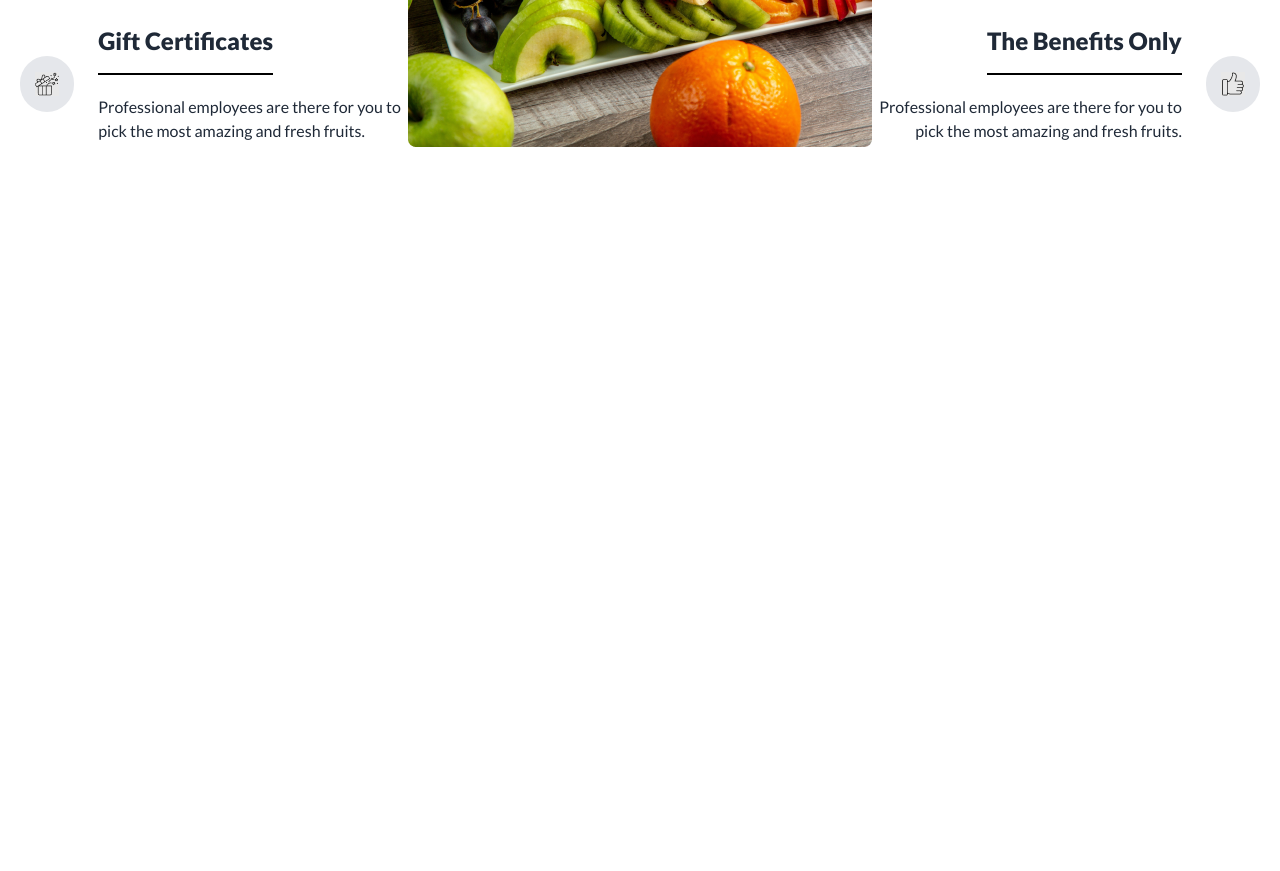
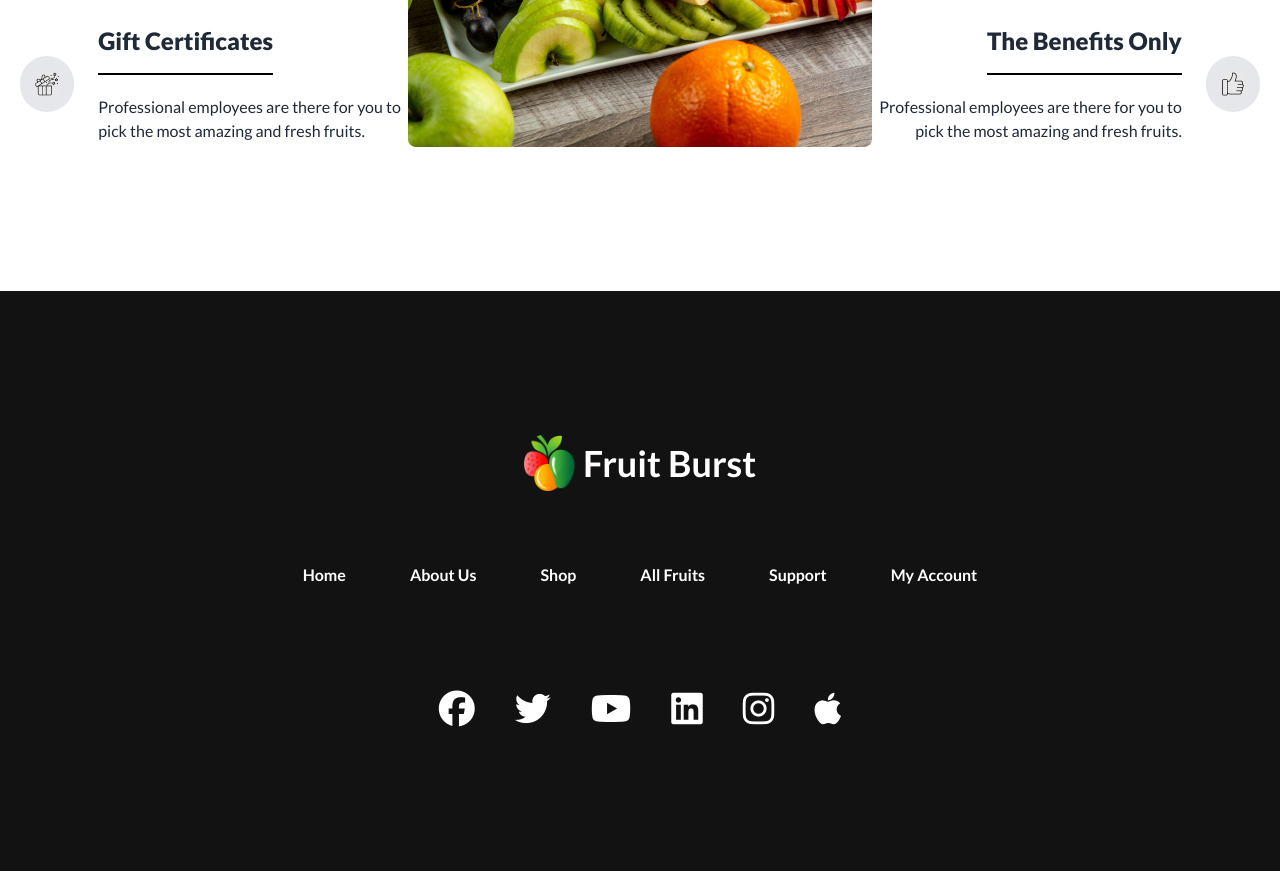
Before and after one commit to zisanzee/fruit-burst, a plain HTML site: page index.html in a window 1280 px wide. Shown: the part 3208-4079 px from the top of the page. Before the commit the page ends 3499 px from the top, so only its background shows below. Drawn offline with nearby package versions, Linux system fonts and the light colour scheme.

Commit message:
finished on paper

```diff
--- a/index.html
+++ b/index.html
@@ -19,8 +19,8 @@
   </style>
 </head>
 
-<body class="overflow-y-scroll px-5">
-  <header class=" max-w-screen-xl m-auto">
+<body class="overflow-y-scroll">
+  <header class=" max-w-screen-xl m-auto px-5">
     <nav
       class="max-w-screen-md lg:max-w-screen-xl lg:rounded-full m-auto bg-transparent md:bg-[#F85559] py-5 md:px-14 md:py-6   md:my-12">
       <div class=" flex justify-between w-full items-center">
@@ -45,10 +45,7 @@
 
         <div class="dropdown lg:hidden ">
           <label tabindex="0" class="btn btn-ghost ">
-            <svg xmlns="http://www.w3.org/2000/svg" class="h-8 w-8" fill="none" viewBox="0 0 24 24"
-              stroke="currentColor">
-              <path stroke-linecap="round" stroke-linejoin="round" stroke-width="2" d="M4 6h16M4 12h8m-8 6h16" />
-            </svg>
+            <i class="fa-solid fa-bars text-2xl"></i>
           </label>
           <ul tabindex="0"
             class="menu menu-sm dropdown-content mt-3 z-[1] p-2 shadow bg-base-100 rounded-box absolute flex">
@@ -171,7 +168,7 @@
     </div>
 
   </header>
-  <main>
+  <main class="px-5">
     <section class="mt-6 md:mt-60 max-w-screen-xl m-auto mb-36 md:mx-auto ">
       <div class="flex flex-col md:flex-row justify-between mb-12">
         <div class="max-w-2xl">
@@ -513,6 +510,33 @@
     </section>
 
   </main>
+  <footer class="footer footer-center p-10 bg-[#121212] text-white px-5 py-8 md:py-36">
+    <div>
+      <a class="flex items-center gap-2  normal-case  bg-transparent border-none text-white">
+        <img class="h-8 md:h-14" src="images/logo.png" alt="">
+        <h1 class=" text-xl md:text-4xl font-bold">Fruit Burst</h1>
+      </a>
+      <ul class="flex flex-wrap gap-x-10 gap-y-4 md:gap-16 my-6 md:my-16 text-base font-semibold justify-center">
+        <li>Home</li>
+        <li>About Us</li>
+        <li>Shop</li>
+        <li>All Fruits</li>
+        <li>Support</li>
+        <li>My Account</li>
+      </ul>
+
+    </div>
+    <div>
+      <div class="grid grid-flow-col gap-6 md:gap-10 text-2xl md:text-4xl">
+        <i class="fa-brands fa-facebook"></i>
+        <i class="fa-brands fa-twitter"></i>
+        <i class="fa-brands fa-youtube"></i>
+        <i class="fa-brands fa-linkedin"></i>
+        <i class="fa-brands fa-instagram"></i>
+        <i class="fa-brands fa-apple"></i>
+      </div>
+    </div>
+  </footer>
 
 
 </body>
```
